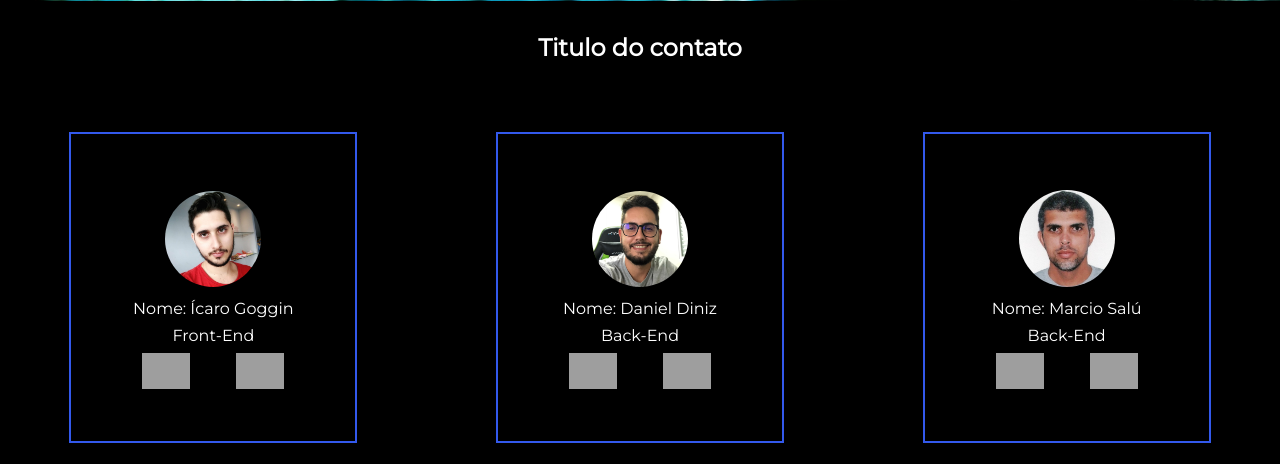
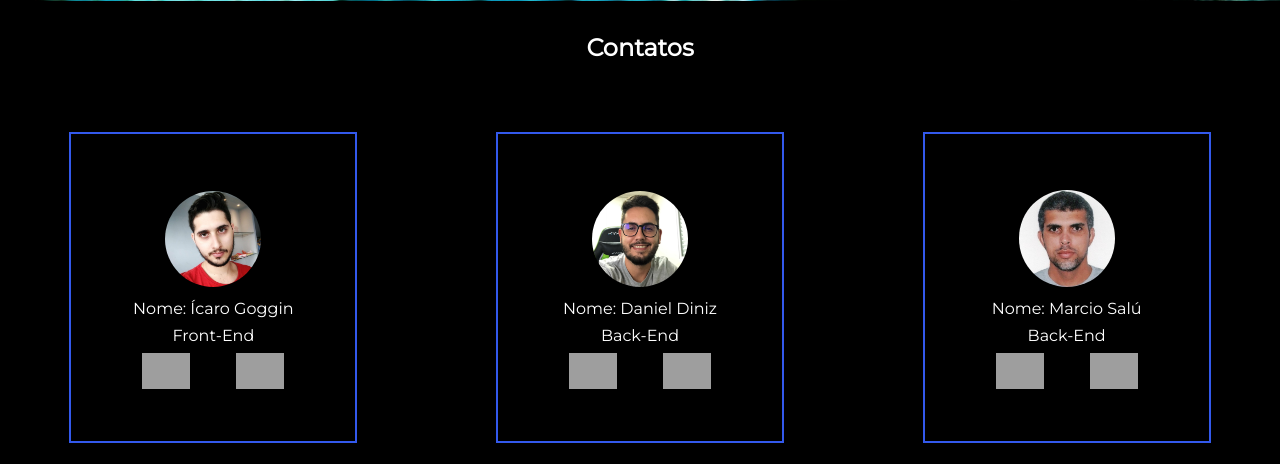
Before and after one commit to danieldiniz1/projeto_animais_venenosos_web, a Flask app: page /contato in a window 1280 px wide. Shown: the part 799-1263 px from the top of the page. Run offline with Flask 2, Linux system fonts and the light colour scheme; grey boxes are pictures that could not be loaded.

Commit message:
Contatos

```diff
--- a/templates/contato.html
+++ b/templates/contato.html
@@ -12,7 +12,7 @@
     {% include 'header.html' %}
 
     <div class="div-contato">
-        <h2> Titulo do contato</h2>
+        <h2> Contatos</h2>
     </div>
     <div class="contato">
         <div class="infocontato">
```
